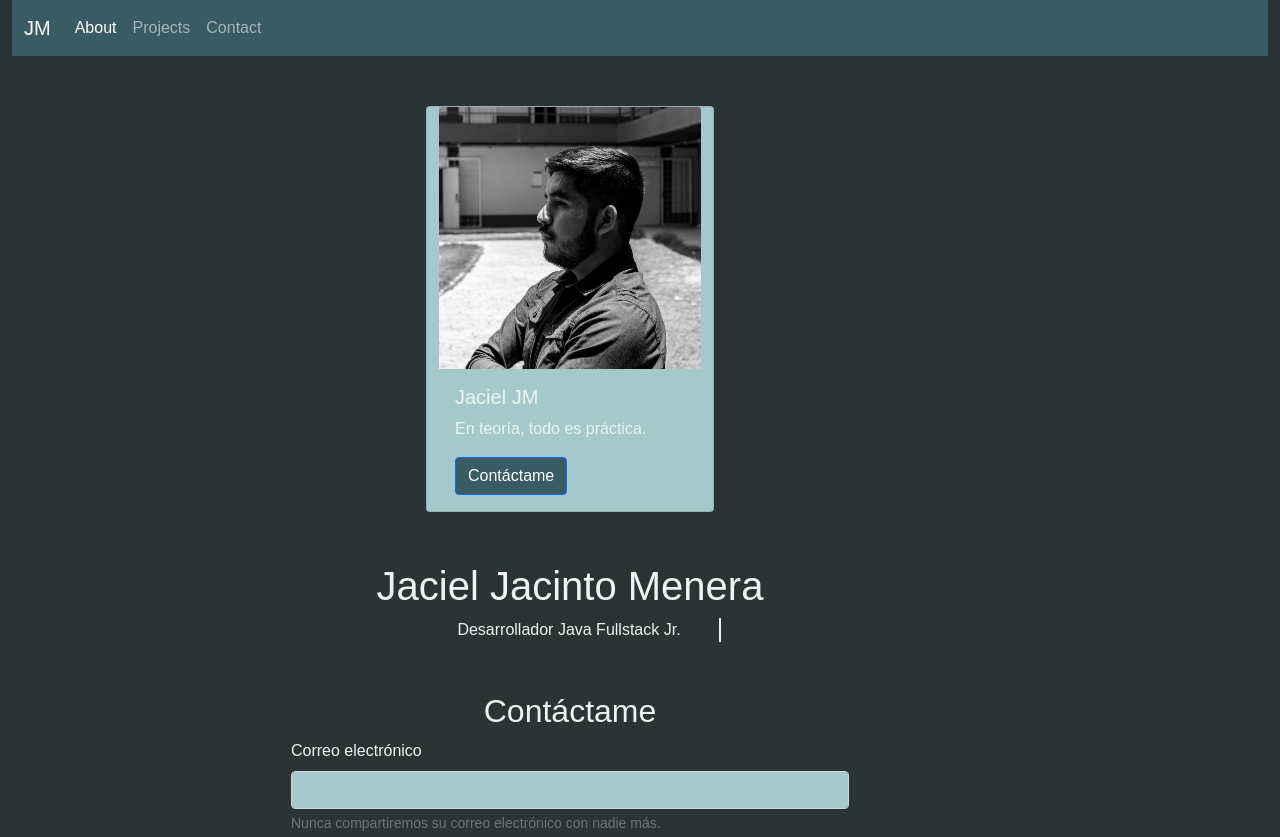
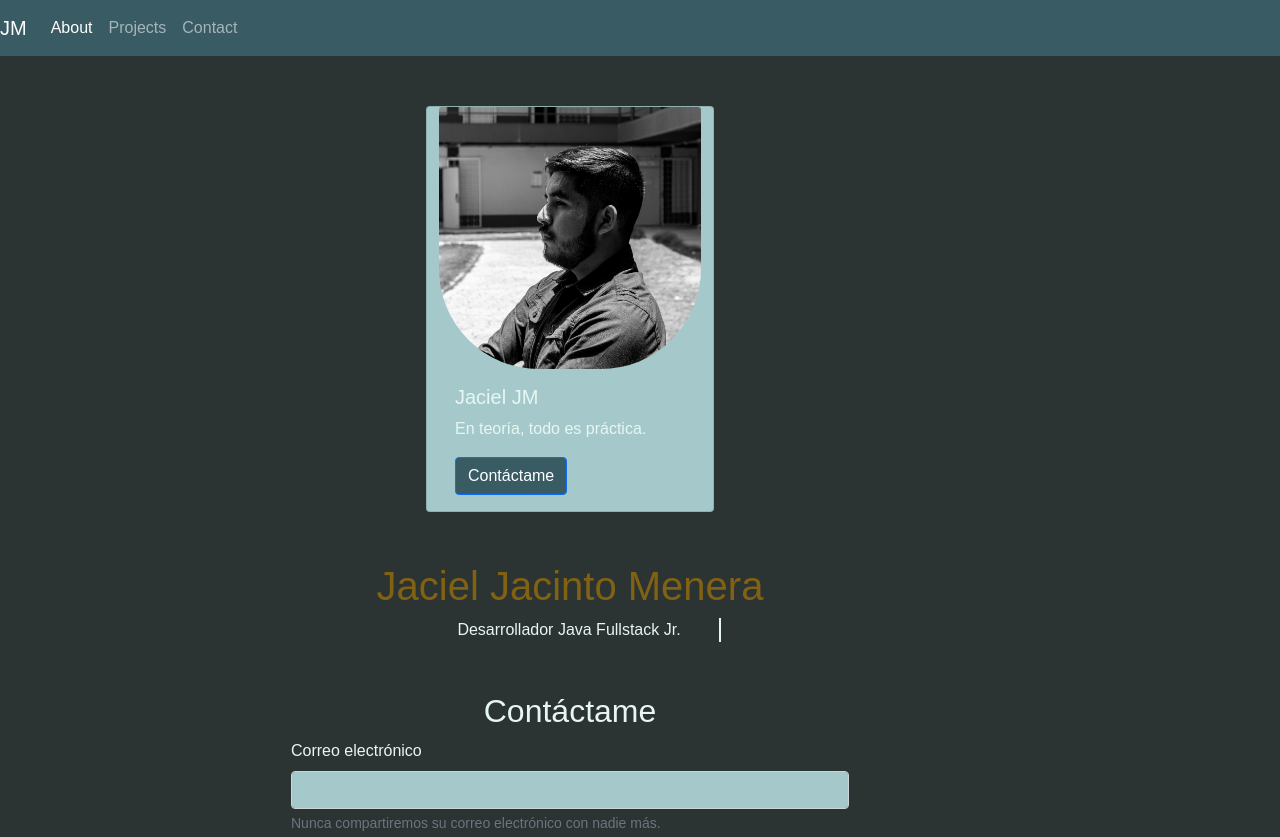
Before and after one commit to JacielJM/Portfolio, a plain HTML site: page portfolio.html in a window 1280 px wide. Shown: the top 837 px of the page. Drawn offline with nearby package versions, Linux system fonts and the light colour scheme.

Commit message:
estilo a imagen

```diff
--- a/portfolio.html
+++ b/portfolio.html
@@ -65,7 +65,7 @@
 			<div class="container">
 				<div class="row justify-content-center">
 					<div class="card" style="width: 18rem">
-						<img src="/public/images/jaciel-github.jpg" class="card-img-top" alt="..." />
+						<img src="/public/images/jaciel-github.jpg" class="card-img-top" alt="profile-picturr" />
 						<div class="card-body">
 							<h5 class="card-title">Jaciel JM</h5>
 							<p class="card-text">
--- a/styles/portfolio.css
+++ b/styles/portfolio.css
@@ -24,16 +24,32 @@
     margin: 50px 0;
 }
 
+.container-fluid {
+    padding: 0;
+}
+
  .navbar, .btn-primary {
     background-color: #395B64;
  }
 
+ .btn-primary:hover {
+     background-color: #816213;
+ }
+
  .card, .form-control {
     background-color: #A5C9CA;
- }
+}
 
 body {
     font-family: 'JetBrains Mono', sans-serif;
     background-color: #2C3333;
     color: #E7F6F2;
 }
+
+h1 {
+    color: #816213;
+}
+
+img {
+    border-radius: 100px;
+}
```
